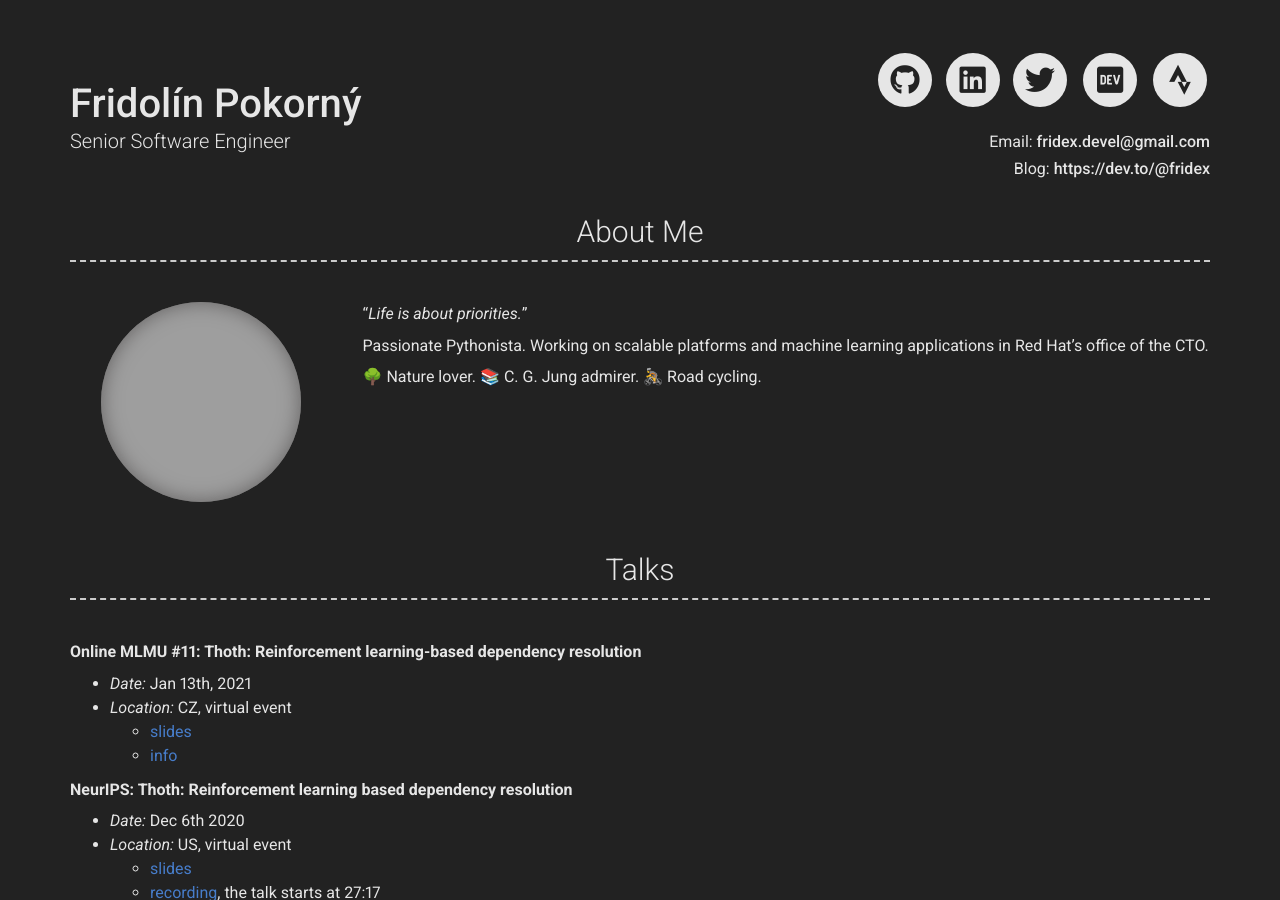
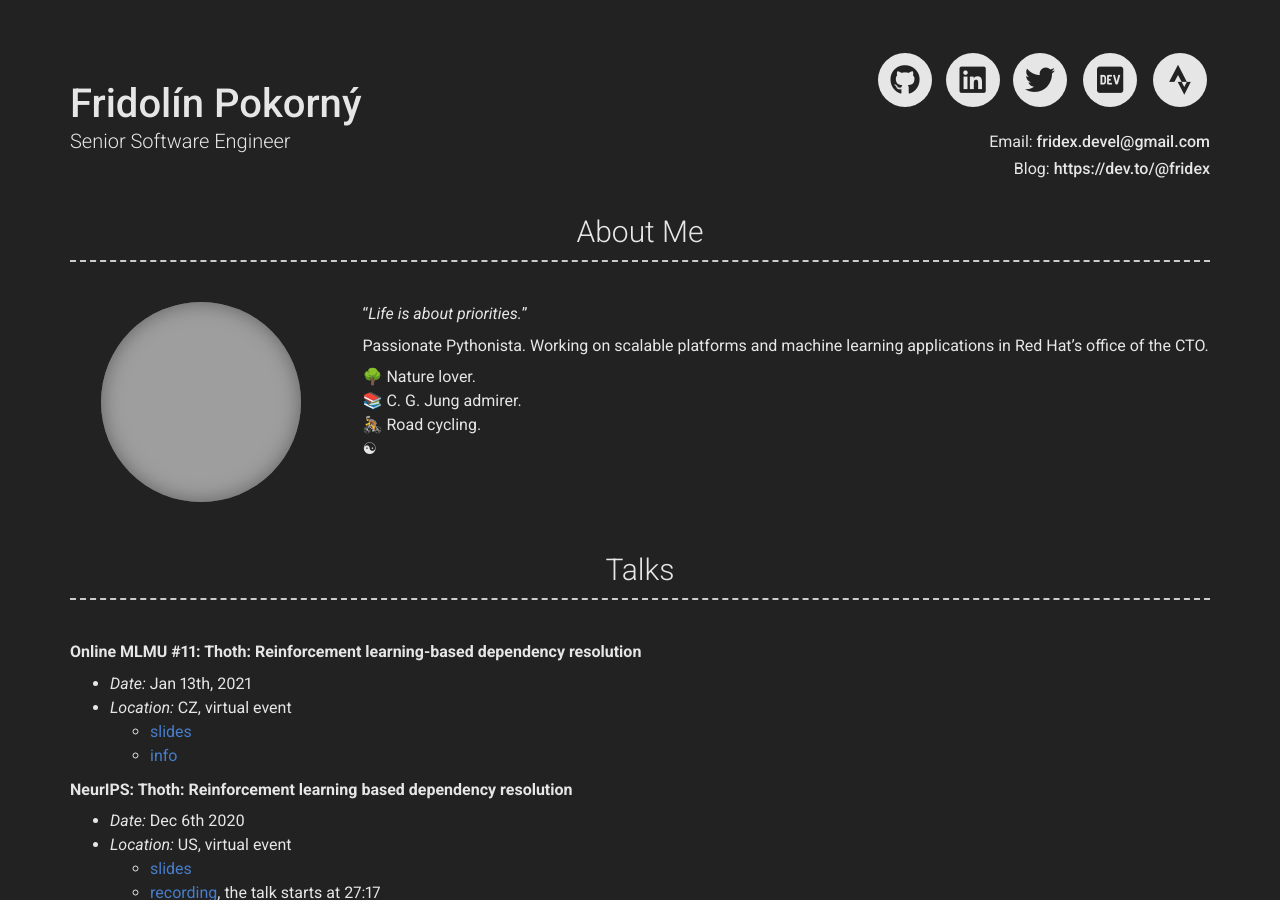
Before and after one commit to fridex/fridex.github.io, a Jekyll site: the page built from index.md, in a window 1280 px wide and 900 px high. Built offline with Jekyll 4.4.1, drawn with Linux system fonts in a browser that asks for light colours; nearby versions of some CDN libraries; grey boxes are pictures that could not be loaded.

Commit message:
Reformat

```diff
--- a/_config.yml
+++ b/_config.yml
@@ -62,9 +62,10 @@ about_content: | # this will include new lines to allow paragraphs
 
   Passionate Pythonista. Working on scalable platforms and machine learning applications in Red Hat’s office of the CTO.
 
-  🌳 Nature lover.
-  📚 C. G. Jung admirer.
-  🚴 Road cycling.
+  🌳 Nature lover.<br />
+  📚 C. G. Jung admirer.<br />
+  🚴 Road cycling.<br />
+  ☯
 
 #
 # You can even add paragraphs by using empty lines like this and add anything else [markdown](https://www.markdownguide.org/getting-started#what-is-markdown) supports such as
```
